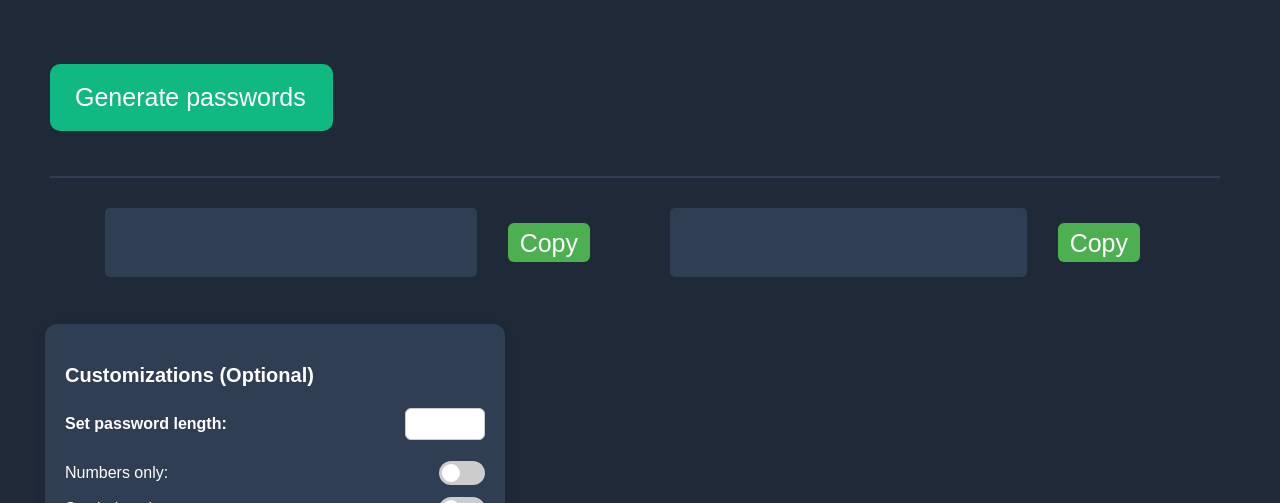
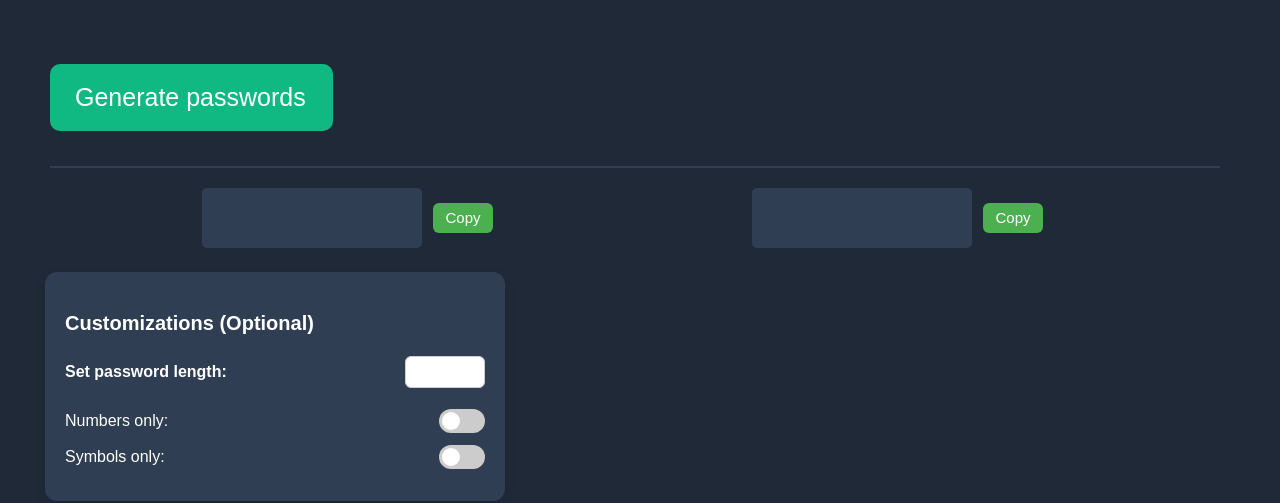
Before and after one commit to saraabraham/Password-Generator, a website built with Vite: page index.html in a window 1280 px wide. Shown: the part 297-800 px from the top of the page. Built offline with nearby package versions, Linux system fonts and the light colour scheme.

Commit message:
Made it one screen

```diff
--- a/index.css
+++ b/index.css
@@ -5,6 +5,7 @@ body {
     margin: 0px;
     padding: 0px;
     overflow-x: hidden;
+    overflow-y: hidden;
     background-color: #1F2937;
 }
 
@@ -49,7 +50,7 @@ button {
 
 hr {
     border: 1px solid #2F3E53;
-    margin: 30px 60px 0px 50px;
+    margin: 20px 60px 10px 50px;
 }
 
 .fields {
@@ -59,40 +60,28 @@ hr {
     justify-content: center;
 }
 
-#p1-el {
-    margin: 30px;
+#p1-el,
+#p2-el {
+    margin: 10px;
     margin-left: 15px;
     background-color: #2F3E53;
     padding: 20px 10px 10px 10px;
     text-align: center;
-    width: 600px;
-    height: 39px;
+    width: 200px;
+    height: 30px;
     border-radius: 5px;
     font-family: Arial, Helvetica, sans-serif;
     color: #55F991;
-    font-size: 25px;
+    font-size: 15px;
     padding: 50px auto 20px;
 
 }
 
-#p2-el {
-    margin: 30px;
-    background-color: #2F3E53;
-    padding: 20px 10px 10px 10px;
-    text-align: center;
-    width: 600px;
-    height: 39px;
-    border-radius: 5px;
-    font-family: Arial, Helvetica, sans-serif;
-    color: #55F991;
-    font-size: 25px;
-    padding: auto;
-}
 
 .custom {
     background: #2F3E53;
     padding: 20px;
-    margin-top: 5px;
+    margin-top: 2px;
     border-radius: 12px;
     max-width: 420px;
     box-shadow: 0 4px 12px rgba(0, 0, 0, 0.08);
@@ -188,13 +177,14 @@ input:checked+.slider:before {
 .copy-btn {
     padding: 6px 12px;
     border: none;
-    height: 39px;
+    height: 30px;
     background: #4caf50;
     color: white;
     border-radius: 6px;
     cursor: pointer;
     transition: 0.2s;
     margin: 0px;
+    font-size: 15px;
 }
 
 .copy-btn:hover {
```
